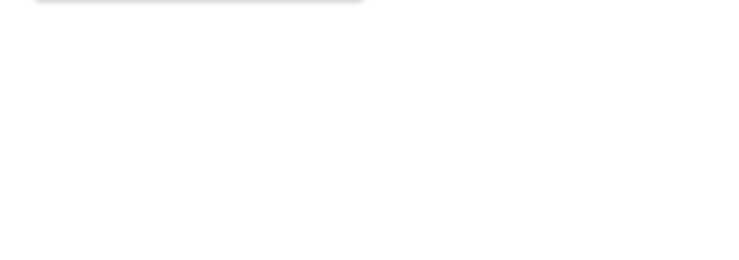
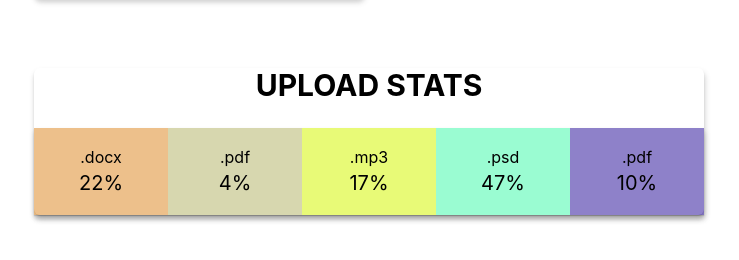
Before and after one commit to tadden/goit-react-hw-01-components, a React (Create React App) app: page / in a window 1280 px wide. Shown: the part 414-674 px from the top of the page, without its empty margins (271-1010 px from the left). Built offline with nearby package versions, Linux system fonts and the light colour scheme.

Commit message:
statistics module finish

```diff
--- a/src/App.js
+++ b/src/App.js
@@ -1,7 +1,9 @@
 import './App.css';
 import user from './data/user.json'
+import statData from './data/statistical-data.json'
 import Profile from './components/Profile/Profile';
 import Container from './components/Container/Container';
+import Statistics from './components/Statistics/Statistics';
 
 function App() {
   return (
@@ -13,6 +15,11 @@ function App() {
         location={user.location}
         stats={user.stats}
       />
+      <Statistics
+        title="Upload stats"
+        stats={statData}
+      />
+
     </Container>
   );
 }
--- a/src/components/Statistics/Statistics.js
+++ b/src/components/Statistics/Statistics.js
@@ -0,0 +1,44 @@
+import PropTypes from 'prop-types';
+import s from './Statistics.module.css'
+
+
+function Statistics({ title, stats }) {
+    return (
+        <section className={s.statistics}>
+            {title && <h2 className={s.title}>{title}</h2>}
+            <ul className={s.list}>
+                {stats.map(({ id, label, percentage }) => (
+                    <li
+                        className={s.item}
+                        key={id}
+                        style={{ backgroundColor: generateRandomColor() }}
+                    >
+                        <span className={s.label}>{label}</span>
+                        <span className={s.percentage}>{percentage}%</span>
+                    </li>
+                )
+                )}
+            </ul>
+        </section>
+    );
+}
+
+
+Statistics.propTypes = {
+    title: PropTypes.string,
+    stats: PropTypes.arrayOf(
+    PropTypes.shape({
+      id: PropTypes.string.isRequired,
+      label: PropTypes.string.isRequired,
+      percentage: PropTypes.number.isRequired,
+    }).isRequired,
+  ).isRequired,
+}
+
+function generateRandomColor() {
+  return `#${Math.floor(Math.random() * 16777215)
+    .toString(16)
+    .padStart(6, '0')}99`;
+}
+
+export default Statistics;
--- a/src/components/Statistics/Statistics.module.css
+++ b/src/components/Statistics/Statistics.module.css
@@ -0,0 +1,28 @@
+.statistics {
+  margin-top: 70px;
+  font-size: 20px;
+  border-radius: 6px;
+  box-shadow: var(--card-shadow);
+}
+
+.title {
+  text-align: center;
+}
+
+.list {
+  display: flex;
+  box-shadow: var(--card-shadow);
+}
+
+.item {
+  flex-basis: calc(100% / 5);
+  padding-top: 20px;
+  padding-bottom: 20px;
+  text-align: center;
+}
+
+.label {
+  display: block;
+  margin-bottom: 6px;
+  font-size: 16px;
+}
```
